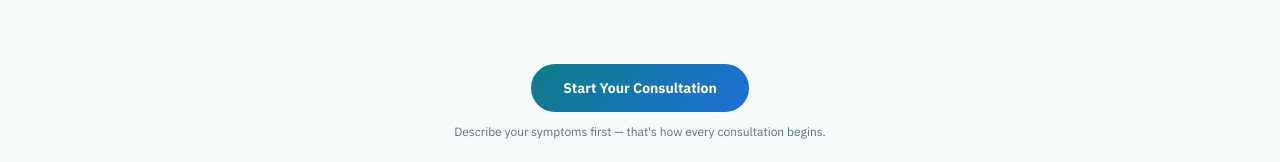
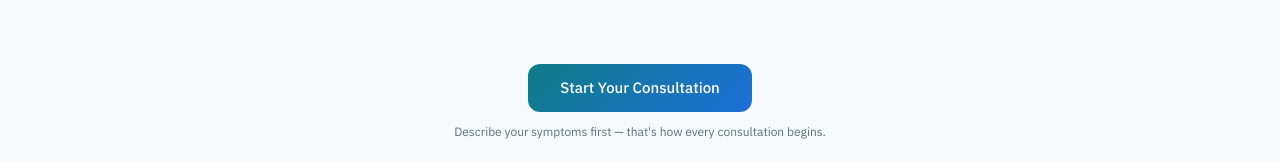
Before and after one commit to riocorn/balanceai, a Next.js app in the folder frontend/: page /consult-a-doctor in a window 1280 px wide. Shown: the part 1503-1665 px from the top of the page. Built offline with nearby package versions, Linux system fonts and the light colour scheme.

Commit message:
Redesign pt.7: apply shared component tokens to consult-a-doctor and medicines CTAs (tier 4)
Start Your Consultation and the per-medicine-card Buy button now use the
same CTA_RADIUS/font-medium tokens as the rest of the site.

```diff
--- a/frontend/src/app/consult-a-doctor/page.tsx
+++ b/frontend/src/app/consult-a-doctor/page.tsx
@@ -7,6 +7,7 @@ import SiteHeader from "@/components/diag/SiteHeader";
 import SiteFooter from "@/components/diag/SiteFooter";
 import { Card } from "@/components/ui/card";
 import { TEAL, BG, SURFACE, TEXT, MUTED, HERO_GRADIENT, accentForKey } from "@/components/diag/theme";
+import { CTA_HERO_BASE, CTA_RADIUS, TRANSITION } from "@/components/diag/tokens";
 
 const CONSULT_STEPS = [
   {
@@ -143,8 +144,8 @@ export default function ConsultADoctorPage() {
         <div className="text-center">
           <Link
             href="/symptom-checker"
-            className="inline-block rounded-full px-8 py-3.5 text-sm font-bold text-white transition-transform duration-200 hover:-translate-y-0.5"
-            style={{ background: HERO_GRADIENT }}
+            className={`${CTA_HERO_BASE} ${CTA_RADIUS} text-white hover:brightness-110`}
+            style={{ background: HERO_GRADIENT, transition: TRANSITION }}
           >
             Start Your Consultation
           </Link>
--- a/frontend/src/app/medicines/page.tsx
+++ b/frontend/src/app/medicines/page.tsx
@@ -10,6 +10,7 @@ import ScrollReveal from "@/components/diag/ScrollReveal";
 import { Card } from "@/components/ui/card";
 import { useCartStore } from "@/lib/cart-store";
 import { TEAL, BLUE, BG, SURFACE, TEXT, MUTED, HERO_GRADIENT, accentForKey } from "@/components/diag/theme";
+import { CTA_RADIUS, TRANSITION } from "@/components/diag/tokens";
 import {
   type Medicine,
   fetchAllMedicines,
@@ -288,8 +289,8 @@ export default function MedicinesPage() {
                             })
                           }
                           disabled={inCart}
-                          className="text-xs font-bold rounded-full px-3.5 py-1.5 border transition-all duration-200 hover:bg-[rgba(30,111,217,0.08)] disabled:opacity-60"
-                          style={{ borderColor: BLUE, color: BLUE, background: "transparent" }}
+                          className={`text-xs font-medium ${CTA_RADIUS} px-3.5 py-1.5 border hover:bg-[rgba(30,111,217,0.08)] disabled:opacity-60`}
+                          style={{ borderColor: BLUE, color: BLUE, background: "transparent", transition: TRANSITION }}
                           title="Placeholder — no real payment/checkout is implemented yet"
                         >
                           {inCart ? "Added" : "Buy Now"}
```
